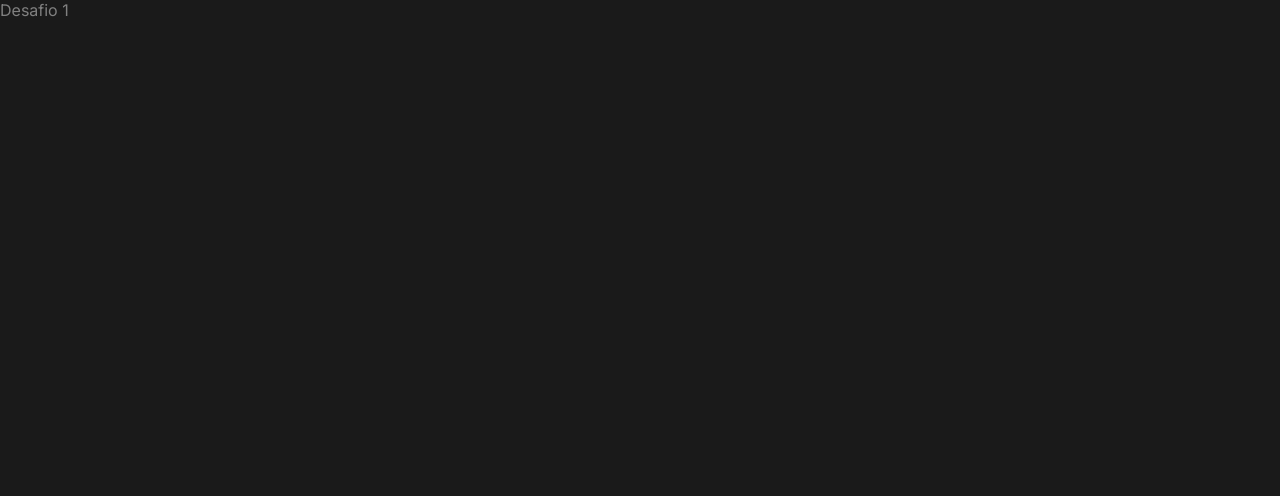
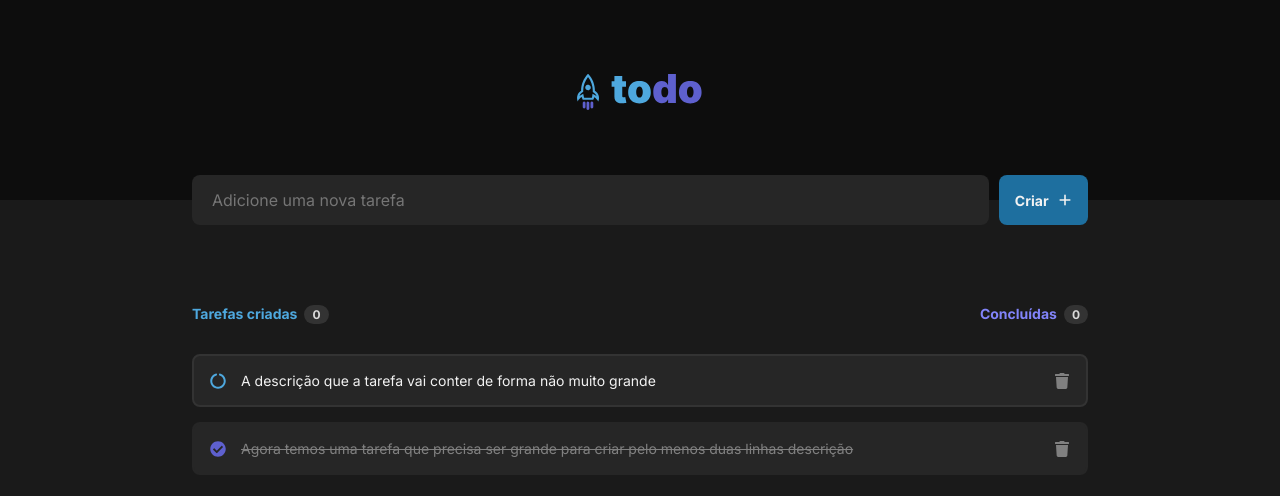
Before and after one commit to deibsoncogo/Ignite2022, a React (Vite) app in the folder ReactJS/Desafio01/: page / in a window 1280 px wide. Shown: the top 496 px of the page. Built offline with nearby package versions, Linux system fonts and the light colour scheme.

Commit message:
🚧 feat d1: criação da parte visual da única página

```diff
--- a/ReactJS/Desafio01/package.json
+++ b/ReactJS/Desafio01/package.json
@@ -11,6 +11,7 @@
   "dependencies": {
     "react": "^18.2.0",
     "react-dom": "^18.2.0",
+    "react-icons": "^4.8.0",
     "styled-components": "^5.3.8"
   },
   "devDependencies": {
--- a/ReactJS/Desafio01/src/App.tsx
+++ b/ReactJS/Desafio01/src/App.tsx
@@ -1,7 +1,58 @@
+import { useState } from 'react'
+import { FaCheckCircle, FaCircleNotch, FaTrash } from 'react-icons/fa'
+import { HiPlus } from 'react-icons/hi'
+import { MdAttachFile } from 'react-icons/md'
+import logo from './assets/logo.svg'
+import * as S from './styles'
+
 export function App() {
+  const [isTask, setIsTask] = useState(!false)
+
   return (
-    <section>
-      <h1>Desafio 1</h1>
-    </section>
+    <S.Section>
+      <S.Header>
+        <img src={logo} alt="Logo" />
+      </S.Header>
+
+      <S.Aside>
+        <section>
+          <input type="text" placeholder="Adicione uma nova tarefa" />
+          <button type="button" onClick={() => { setIsTask(!isTask) }}>Criar<HiPlus /></button>
+        </section>
+      </S.Aside>
+
+      <S.Main>
+        <section>
+          <S.Count>
+            <div><p>Tarefas criadas</p> <strong>0</strong></div>
+            <div><p>Concluídas</p> <strong>0</strong></div>
+          </S.Count>
+
+          <S.Task>
+            {!isTask ? (
+              <S.NoTask>
+                <MdAttachFile />
+                <strong>Você ainda não tem taregas cadastradas</strong>
+                <p>Crie tarefas e organize seus itens a fazer</p>
+              </S.NoTask>
+            ) : (
+              <>
+                <S.YesTask isCheck={false}>
+                  <button type="button" data-type="circle"><FaCircleNotch /></button>
+                  <p>A descrição que a tarefa vai conter de forma não muito grande</p>
+                  <button type="button" data-type="trash"><FaTrash /></button>
+                </S.YesTask>
+
+                <S.YesTask isCheck>
+                  <button type="button" data-type="circle"><FaCheckCircle /></button>
+                  <p>Agora temos uma tarefa que precisa ser grande para criar pelo menos duas linhas descrição</p>
+                  <button type="button" data-type="trash"><FaTrash /></button>
+                </S.YesTask>
+              </>
+            )}
+          </S.Task>
+        </section>
+      </S.Main>
+    </S.Section>
   )
 }
--- /dev/null
+++ b/ReactJS/Desafio01/src/styles.ts
@@ -0,0 +1,217 @@
+import styled from 'styled-components'
+
+export const Section = styled.section`
+  display: grid;
+  grid-template-rows: minmax(100px, 175px) 50px 1fr;
+
+  min-height: 100vh;
+`
+
+export const Header = styled.header`
+  display: inline-flex;
+  flex-direction: row;
+  align-items: center;
+  justify-content: center;
+
+  background-color: ${({ theme }) => theme.gray700};
+`
+
+export const Aside = styled.aside`
+  display: inline-flex;
+  flex-direction: row;
+  align-items: center;
+  justify-content: center;
+
+  background: linear-gradient(${({ theme }) => theme.gray700} 50%, transparent 50%);
+
+  section {
+    display: inline-flex;
+    flex-direction: row;
+    align-items: center;
+    justify-content: center;
+
+    width: 70vw;
+    max-width: 900px;
+    height: 100%;
+    gap: 10px;
+
+    input {
+      width: 90%;
+      height: 100%;
+      padding: 0 20px;
+      border: 0;
+      border-radius: 8px;
+
+      color: ${({ theme }) => theme.gray300};
+      background-color: ${({ theme }) => theme.gray500};
+    }
+
+    button {
+      display: inline-flex;
+      flex-direction: row;
+      align-items: center;
+      justify-content: center;
+
+      width: 10%;
+      min-width: 80px;
+      height: 100%;
+      border: 0;
+      border-radius: 8px;
+      gap: 8px;
+
+      color: ${({ theme }) => theme.gray100};
+      font-weight: 700;
+      font-size: 0.875rem;
+
+      background-color: ${({ theme }) => theme.blueDark};
+
+      svg {
+        font-size: 1rem
+      }
+
+      :hover, :focus {
+        opacity: 0.9;
+      }
+    }
+  }
+`
+
+export const Main = styled.main`
+  display: inline-flex;
+  flex-direction: row;
+  align-items: center;
+  justify-content: center;
+
+  section {
+    display: inline-flex;
+    flex-direction: column;
+    align-items: center;
+    justify-content: flex-start;
+
+    width: 70vw;
+    max-width: 900px;
+    height: 100%;
+    padding-top: 5rem;
+  }
+`
+
+export const Count = styled.aside`
+  display: inline-flex;
+  flex-direction: row;
+  align-items: center;
+  justify-content: space-between;
+
+  width: 100%;
+  padding-bottom: 30px;
+
+  div {
+    display: inline-flex;
+    flex-direction: row;
+    align-items: flex-start;
+    justify-content: center;
+
+    gap: 7px;
+
+    p {
+      font-weight: 700;
+      font-size: 0.875rem;
+    }
+
+    strong {
+      border-radius: 999px;
+      padding: 2px 8px;
+
+      color: ${({ theme }) => theme.gray200};
+      font-weight: 700;
+      font-size: 0.75rem;
+
+      background-color: ${({ theme }) => theme.gray400}
+    }
+  }
+
+  div:nth-child(1) p { color: ${({ theme }) => theme.blue} }
+  div:nth-child(2) p { color: ${({ theme }) => theme.purple} }
+`
+
+export const Task = styled.div`
+  display: inline-flex;
+  flex-direction: column;
+  align-items: center;
+  justify-content: flex-start;
+
+  width: 100%;
+  padding-bottom: 1.875rem;
+  gap: 15px;
+`
+
+export const NoTask = styled.div`
+  display: inline-flex;
+  flex-direction: column;
+  align-items: center;
+  justify-content: flex-start;
+
+  width: 100%;
+  border-top: 1px solid ${({ theme }) => theme.gray400};
+  padding-top: 3.75rem;
+  gap: 4px;
+
+  svg {
+    margin-bottom: 10px;
+    font-size: 3.75rem;
+  }
+
+  strong {
+    font-weight: 700;
+    font-size: 1rem;
+  }
+
+  p {
+    font-size: 1rem;
+  }
+`
+
+interface IYesTask {
+  isCheck: boolean
+}
+
+export const YesTask = styled.div<IYesTask>`
+  display: inline-flex;
+  flex-direction: row;
+  align-items: center;
+  justify-content: space-between;
+
+  width: 100%;
+  border: 2px solid ${({ isCheck, theme }) => (isCheck ? theme.gray500 : theme.gray400)};
+  border-radius: 8px;
+  padding: 1rem;
+  gap: 15px;
+
+  background-color: ${({ theme }) => theme.gray500};
+
+  button {
+    border: 0;
+
+    color: ${({ isCheck, theme }) => (isCheck ? theme.purpleDark : theme.blue)};
+    font-size: 0;
+
+    background-color: transparent;
+
+    svg {
+      font-size: 1rem;
+    }
+
+    &[data-type=trash] {
+      color: ${({ theme }) => theme.gray300};
+    }
+  }
+
+  p {
+    width: 100%;
+
+    color: ${({ isCheck, theme }) => (isCheck ? theme.gray300 : theme.gray100)};
+    font-size: 0.875rem;
+
+    text-align: start;
+    text-decoration: ${({ isCheck }) => (isCheck ? 'line-through' : 'none')};
+  }
+`
```
Also changed, not shown: ReactJS/Desafio01/.eslintrc.json, ReactJS/Desafio01/src/assets/logo.svg (added), 1 other file (tests, documents, lock files or other folders).
